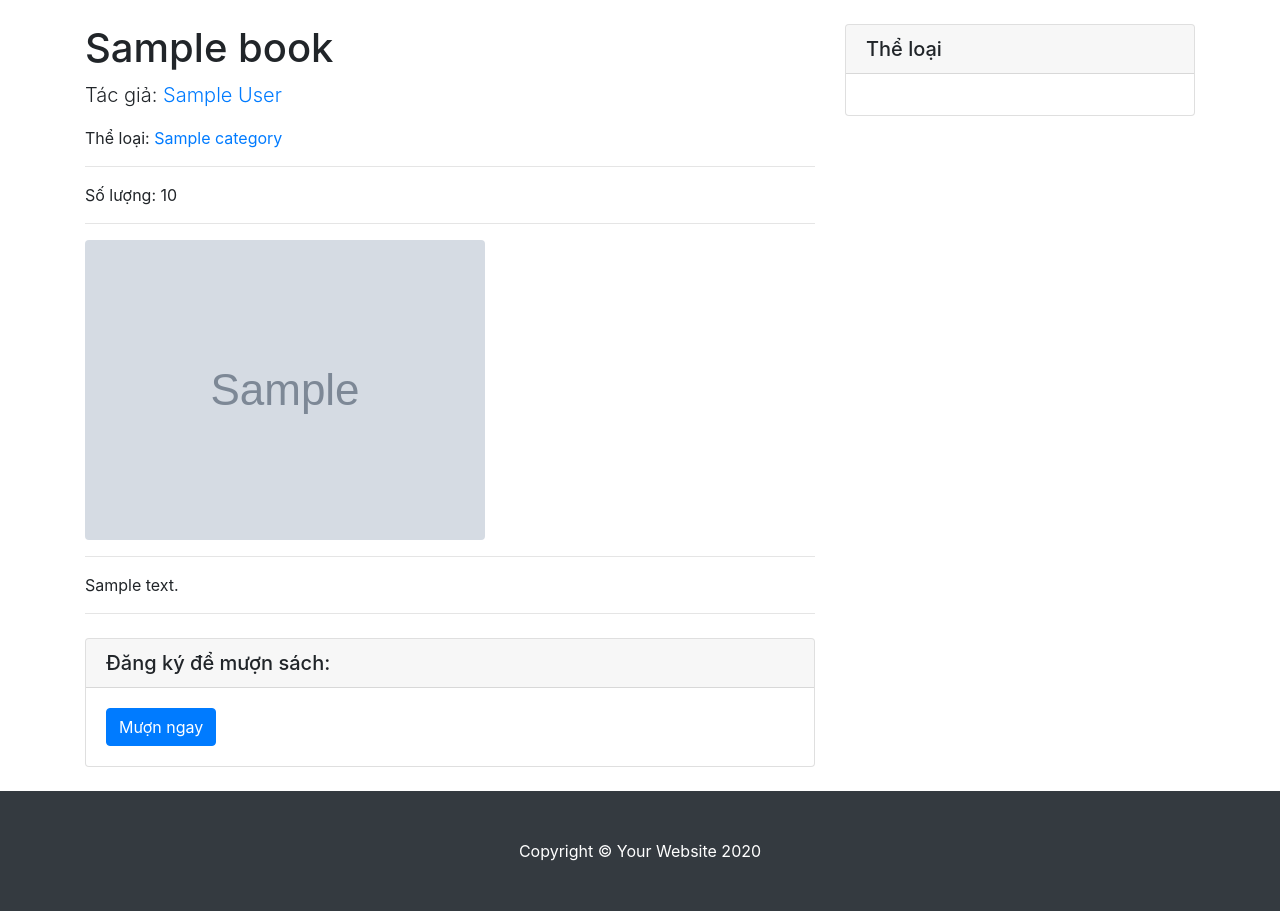
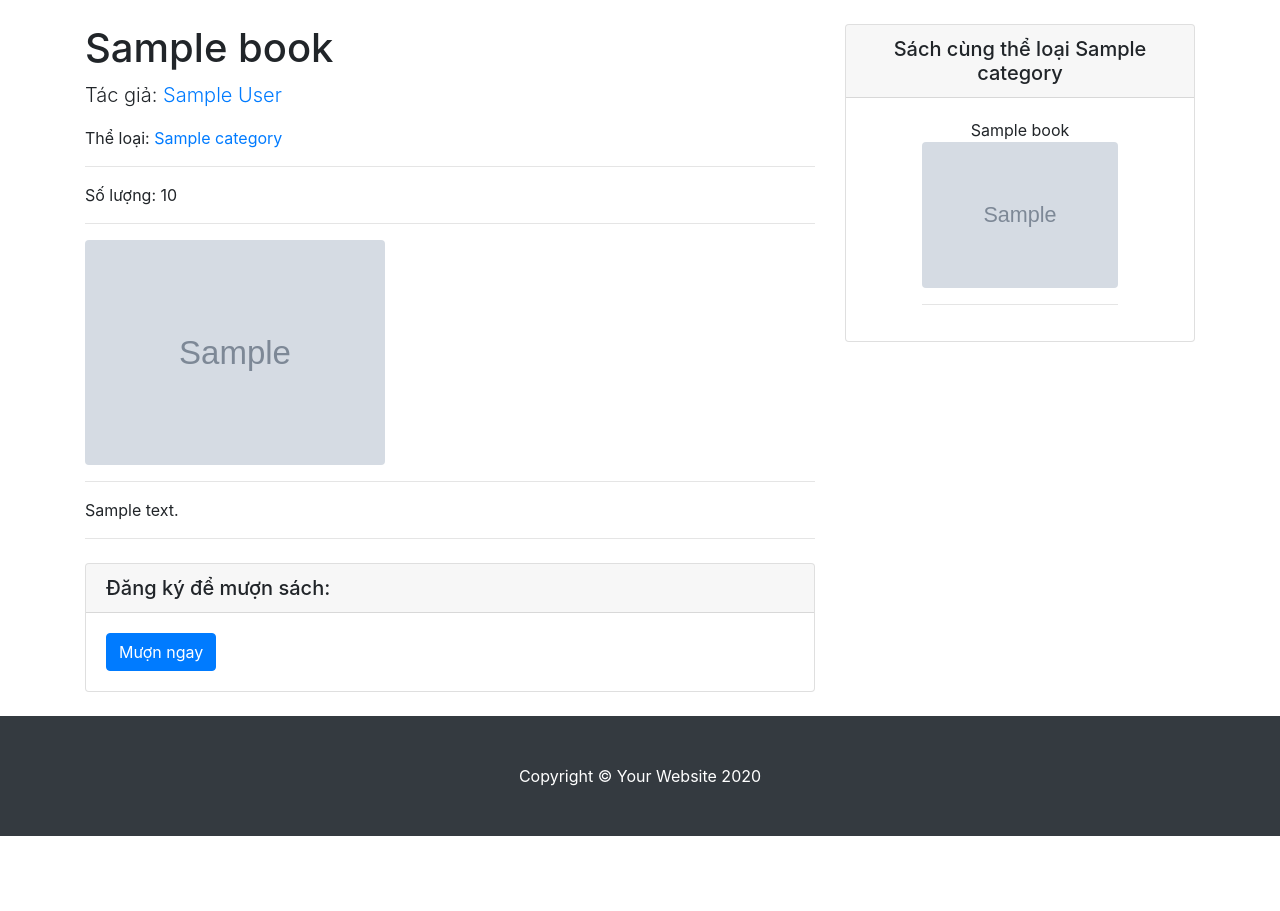
Before and after one commit to huynhtien130998/libarybook, a Django app: page /book/1 in a window 1280 px wide. Shown: the part 56-967 px from the top of the page. After the commit the page ends 892 px from the top, so only its background shows below. Run offline with Django 3.2, Linux system fonts and the light colour scheme; tables that the repository leaves empty hold one stand-in row (values such as "Sample post"); grey boxes marked "Sample" are stand-in pictures; some libraries are stand-ins or nearby versions.

Commit message:
Add files via upload

```diff
--- a/library/templates/library/book_detail.html
+++ b/library/templates/library/book_detail.html
@@ -31,7 +31,7 @@
       <hr>
 
       <!-- Preview Image -->
-      <img class="img-fluid rounded" src={{book.image.url}} alt="">
+      <img class="img-fluid rounded" src={{book.image.url}} alt="" height="600" width="300">
 
       <hr>
 
@@ -68,21 +68,26 @@
       </div> -->
 
       <!-- Categories Widget -->
+      <div style="text-align: center;">
       <div class="card my-4">
-        <h5 class="card-header">Thể loại</h5>
+        <h5 class="card-header">Sách cùng thể loại {{ book.cate.all|join:", " }}</h5>
         <div class="card-body">
-          <div class="row">
-            <div class="col-lg-6">
-              <ul class="list-unstyled mb-0">
-                {% for item in catename %}
-                  <a href="{% url 'library:view' item.id %}" class="btn btn-primary my-2">{{ item.name_cate }}</a>
+          <div class="row justify-content-md-center">
+            <div class="col-lg-8">
+              <!-- <ul class="list-unstyled mb-0"> -->
+
+                {% for book in books %}
+                  {{book.name_book}}
+                  <img class="img-fluid rounded" src={{book.image.url}} alt="" >
+                  <hr>
                 {% endfor %}
-              </ul>
+
+              <!-- </ul> -->
             </div>
           </div>
         </div>
       </div>
-
+    </div>
 
 
     </div>
@@ -93,8 +98,11 @@
 </div>
 
 <!-- Bootstrap core JavaScript -->
-<script src="https://code.jquery.com/jquery-3.2.1.slim.min.js" integrity="sha384-KJ3o2DKtIkvYIK3UENzmM7KCkRr/rE9/Qpg6aAZGJwFDMVNA/GpGFF93hXpG5KkN" crossorigin="anonymous"></script>
-<script src="https://cdnjs.cloudflare.com/ajax/libs/popper.js/1.12.9/umd/popper.min.js" integrity="sha384-ApNbgh9B+Y1QKtv3Rn7W3mgPxhU9K/ScQsAP7hUibX39j7fakFPskvXusvfa0b4Q" crossorigin="anonymous"></script>
-<script src="https://maxcdn.bootstrapcdn.com/bootstrap/4.0.0/js/bootstrap.min.js" integrity="sha384-JZR6Spejh4U02d8jOt6vLEHfe/JQGiRRSQQxSfFWpi1MquVdAyjUar5+76PVCmYl" crossorigin="anonymous"></script>
+<script src="https://code.jquery.com/jquery-3.2.1.slim.min.js"
+  integrity="sha384-KJ3o2DKtIkvYIK3UENzmM7KCkRr/rE9/Qpg6aAZGJwFDMVNA/GpGFF93hXpG5KkN" crossorigin="anonymous"></script>
+<script src="https://cdnjs.cloudflare.com/ajax/libs/popper.js/1.12.9/umd/popper.min.js"
+  integrity="sha384-ApNbgh9B+Y1QKtv3Rn7W3mgPxhU9K/ScQsAP7hUibX39j7fakFPskvXusvfa0b4Q" crossorigin="anonymous"></script>
+<script src="https://maxcdn.bootstrapcdn.com/bootstrap/4.0.0/js/bootstrap.min.js"
+  integrity="sha384-JZR6Spejh4U02d8jOt6vLEHfe/JQGiRRSQQxSfFWpi1MquVdAyjUar5+76PVCmYl" crossorigin="anonymous"></script>
 
 {% endblock %}
--- a/library/templates/library/index.html
+++ b/library/templates/library/index.html
@@ -19,7 +19,7 @@
       {% for item in paging %}
       <div class="col-md-4">
         <div class="card mb-4 box-shadow">
-          <img class="card-img-top" src="{{ item.image.url }}" height="300">
+          <img class="card-img-top" src="{{ item.image.url }}" height="400">
           <div class="card-body">
             <p class="card-text">{{ item.description }}</p>
             <div class="d-flex justify-content-between align-items-center">
@@ -27,8 +27,8 @@
                 <a href="{% url 'library:book_detail' item.id %}" class="btn btn-outline-secondary">Thông tin thêm</a>
                 <a href="#" class="btn btn-outline-secondary">Mượn sách</a>
               </div>
-              <small class="number">Số lượng: {{ item.quantity_book }}</small>
             </div>
+            <small class="number">Số lượng: {{ item.quantity_book }}</small>
           </div>
         </div>
       </div>
```
Also changed, not shown: library/templates/library/cateview.html (+4 -3 lines).
